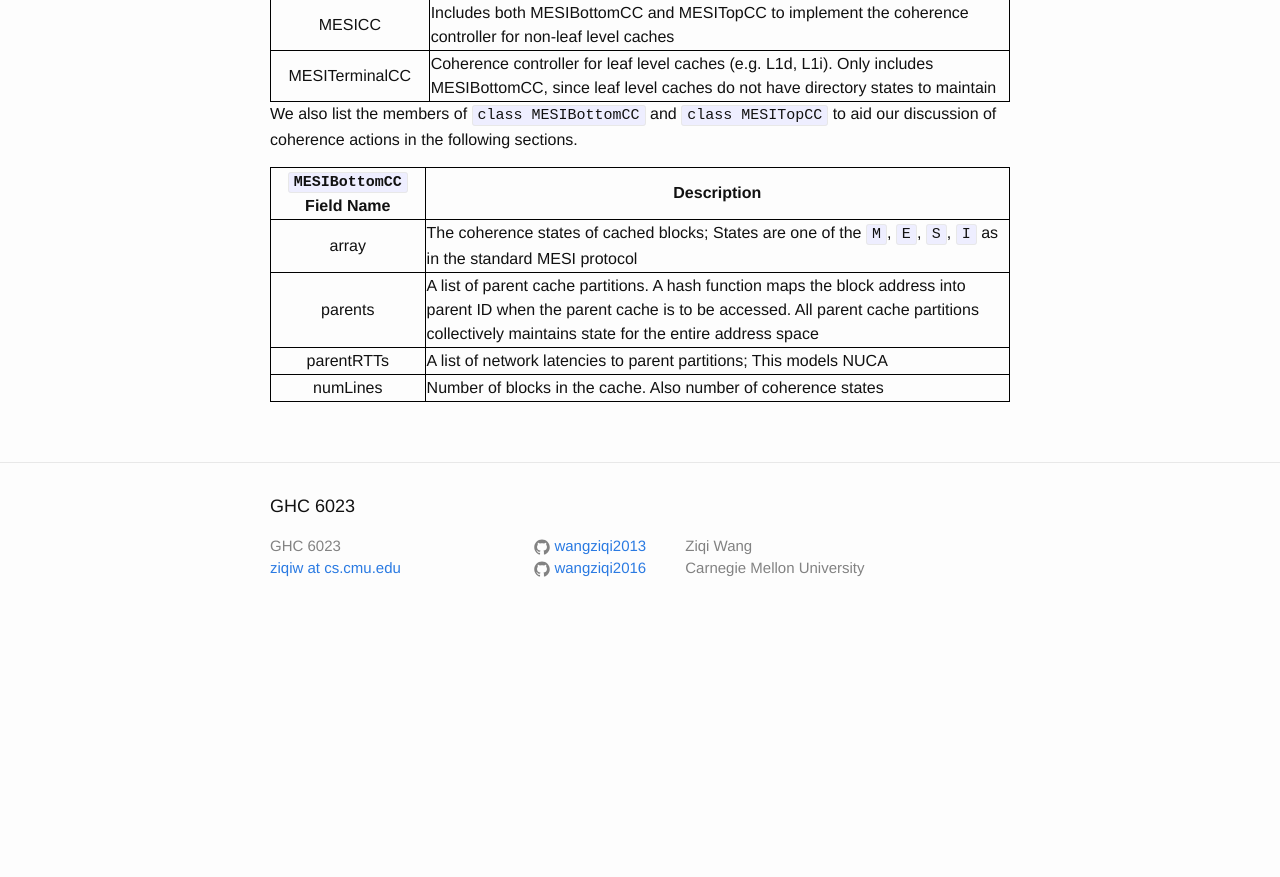
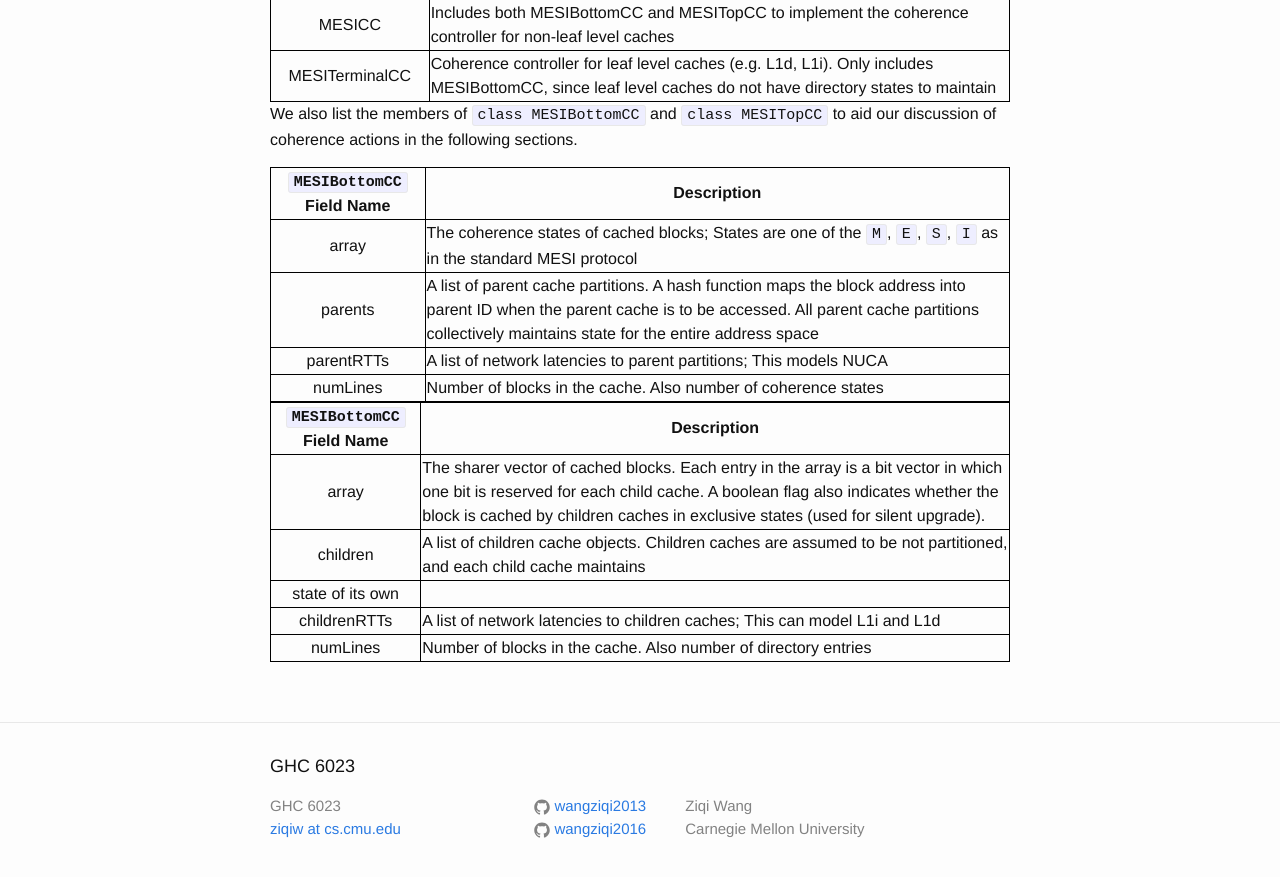
Before and after one commit to wangziqi2013/wangziqi2013.github.io, a Jekyll site: the page built from _posts/2019-12-24-understand-zsim-cc-sim.markdown, in a window 1280 px wide and 900 px high, scrolled down 7113 px. Shown: the top 877 px of the window. Built offline with Jekyll 4.4.1, drawn with Linux system fonts in a browser that asks for light colours; before the commit the page ends 7753 px from its top, so only the background shows below that.

Commit message:
Adding MESIBottomCC table

```diff
--- a/_posts/2019-12-24-understand-zsim-cc-sim.markdown
+++ b/_posts/2019-12-24-understand-zsim-cc-sim.markdown
@@ -277,3 +277,12 @@ following sections.
 | parentRTTs | A list of network latencies to parent partitions; This models NUCA |
 | numLines | Number of blocks in the cache. Also number of coherence states |
 {:.mbtablestyle}
+
+| `MESIBottomCC` Field Name | Description |
+|:--------------:|-----------|
+| array | The sharer vector of cached blocks. Each entry in the array is a bit vector in which one bit is reserved for each child cache. A boolean flag also indicates whether the block is cached by children caches in exclusive states (used for silent upgrade). |
+| children | A list of children cache objects. Children caches are assumed to be not partitioned, and each child cache maintains
+state of its own |
+| childrenRTTs | A list of network latencies to children caches; This can model L1i and L1d |
+| numLines | Number of blocks in the cache. Also number of directory entries |
+{:.mbtablestyle}
```
